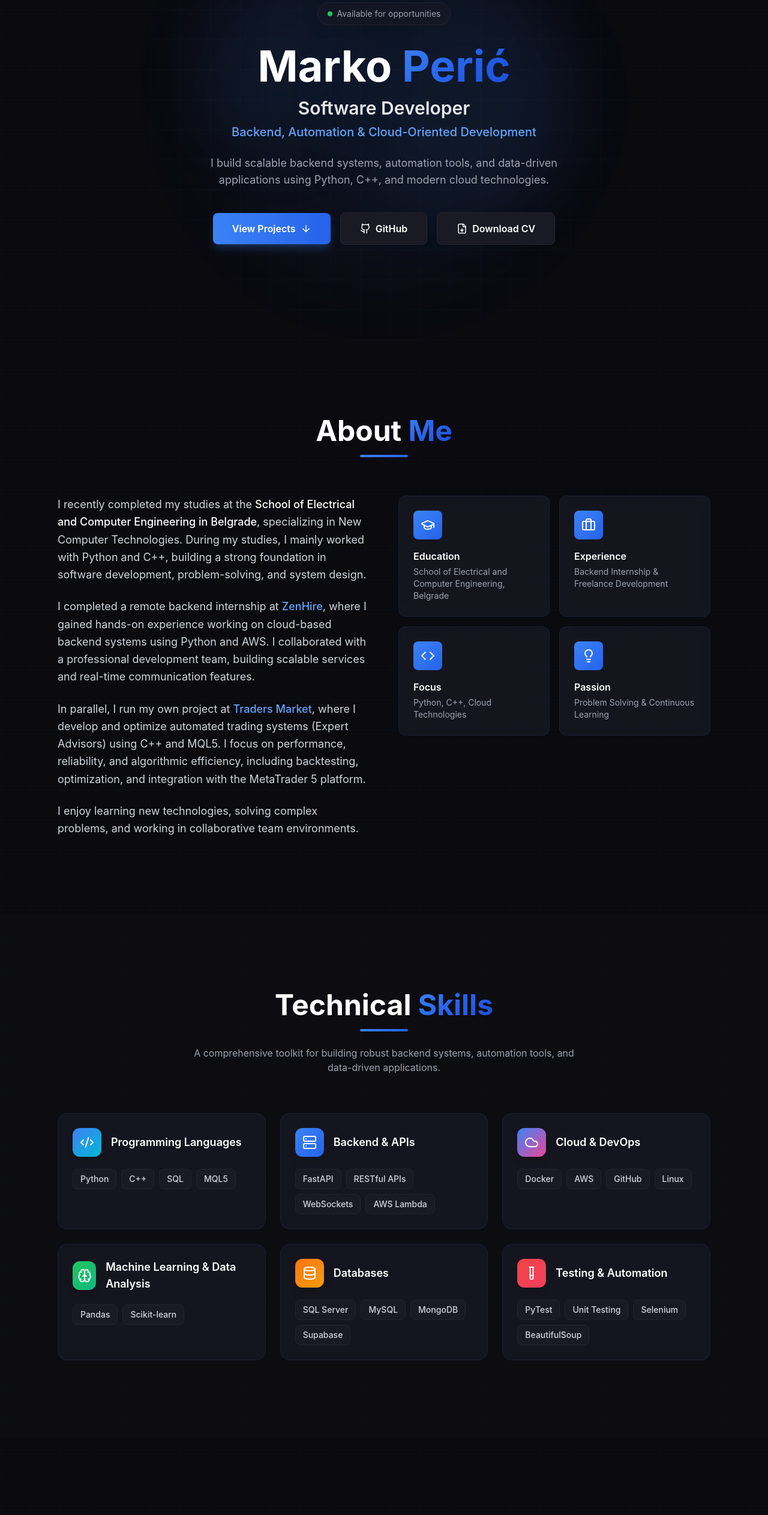
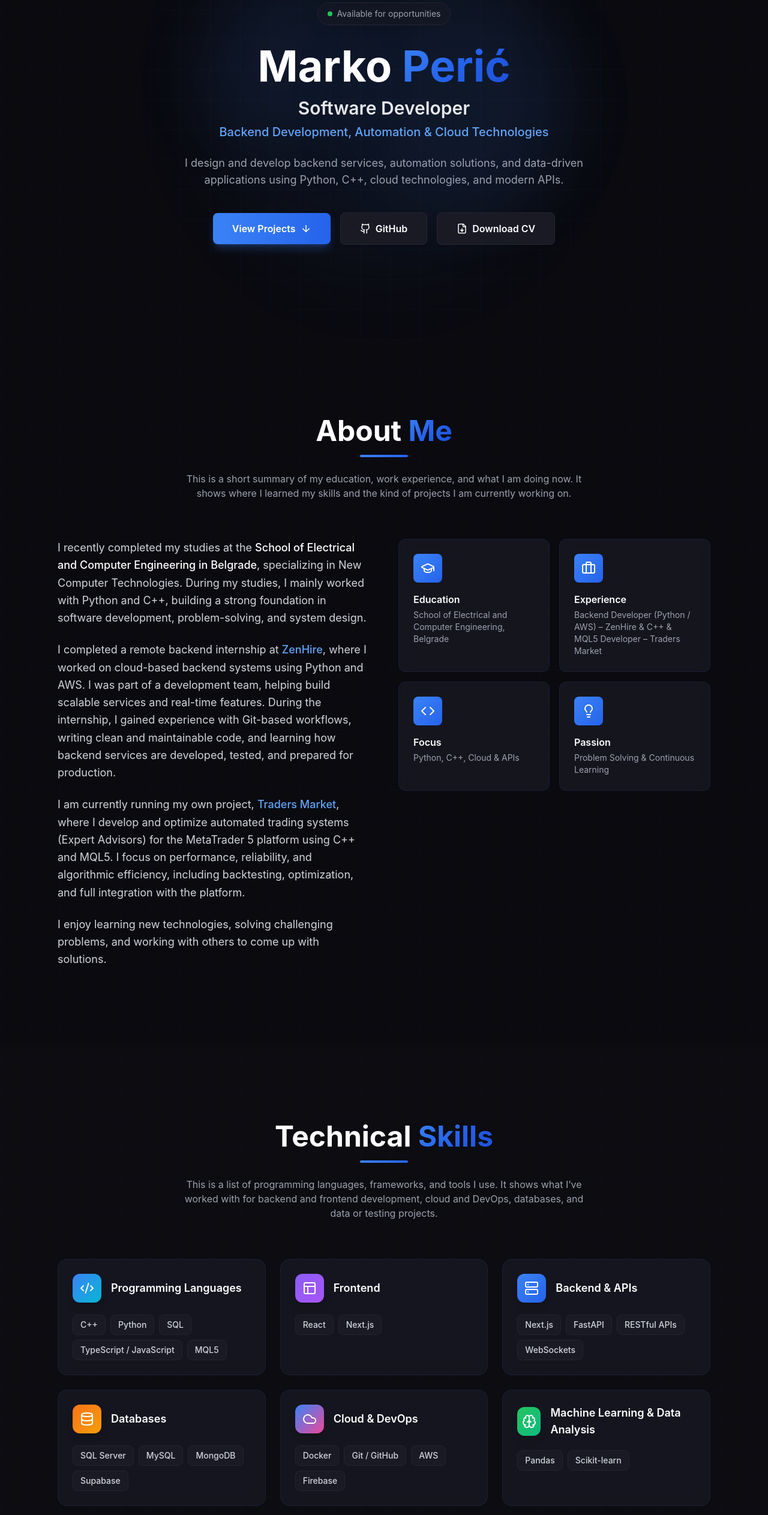
Before and after one commit to markop037/marko-peric-portfolio, a Next.js app: page / in a window 1280 px wide. Shown: the part 234-2759 px from the top of the page at 60% size. Built offline with nearby package versions, Linux system fonts and the light colour scheme.

Commit message:
update: revised website text

```diff
--- a/src/app/layout.tsx
+++ b/src/app/layout.tsx
@@ -4,7 +4,7 @@ import "./globals.css";
 export const metadata: Metadata = {
   title: "Marko Perić | Software Developer",
   description:
-    "Backend, Automation & Cloud-Oriented Development. I build scalable backend systems, automation tools, and data-driven applications using Python, C++, and modern cloud technologies.",
+    "Backend Development, Automation & Cloud Technologies. I design and develop backend services, automation solutions, and data-driven applications using Python, C++, cloud technologies, and modern APIs.",
   keywords: [
     "Software Developer",
     "Backend Developer",
@@ -20,7 +20,7 @@ export const metadata: Metadata = {
   openGraph: {
     title: "Marko Perić | Software Developer",
     description:
-      "Backend, Automation & Cloud-Oriented Development. Building scalable systems with Python, C++, and cloud technologies.",
+      "Backend Development, Automation & Cloud Technologies. Building backend services and automation with Python, C++, cloud technologies, and modern APIs.",
     type: "website",
     locale: "en_US",
   },
@@ -28,7 +28,7 @@ export const metadata: Metadata = {
     card: "summary_large_image",
     title: "Marko Perić | Software Developer",
     description:
-      "Backend, Automation & Cloud-Oriented Development. Building scalable systems with Python, C++, and cloud technologies.",
+      "Backend Development, Automation & Cloud Technologies. Building backend services and automation with Python, C++, cloud technologies, and modern APIs.",
   },
   robots: {
     index: true,
--- a/src/components/About.tsx
+++ b/src/components/About.tsx
@@ -18,12 +18,12 @@ export default function About() {
     {
       icon: Briefcase,
       title: "Experience",
-      text: "Backend Internship & Freelance Development",
+      text: "Backend Developer (Python / AWS) – ZenHire & C++ & MQL5 Developer – Traders Market",
     },
     {
       icon: Code,
       title: "Focus",
-      text: "Python, C++, Cloud Technologies",
+      text: "Python, C++, Cloud & APIs",
     },
     {
       icon: Lightbulb,
@@ -46,6 +46,9 @@ export default function About() {
             About <span className="gradient-text">Me</span>
           </h2>
           <div className="w-20 h-1 bg-gradient-to-r from-blue-500 to-blue-600 mx-auto rounded-full" />
+          <p className="text-gray-400 mt-6 max-w-2xl mx-auto">
+            This is a short summary of my education, work experience, and what I am doing now. It shows where I learned my skills and the kind of projects I am currently working on.
+          </p>
         </motion.div>
 
         <div className="grid lg:grid-cols-2 gap-12 items-start">
@@ -69,23 +72,25 @@ export default function About() {
             <p className="text-gray-300 text-lg leading-relaxed">
               I completed a remote backend internship at{" "}
               <span className="text-blue-400 font-medium">ZenHire</span>, where I
-              gained hands-on experience working on cloud-based backend systems using
-              Python and AWS. I collaborated with a professional development team,
-              building scalable services and real-time communication features.
+              worked on cloud-based backend systems using Python and AWS. I was part of
+              a development team, helping build scalable services and real-time
+              features. During the internship, I gained experience with Git-based
+              workflows, writing clean and maintainable code, and learning how backend
+              services are developed, tested, and prepared for production.
             </p>
 
             <p className="text-gray-300 text-lg leading-relaxed">
-              In parallel, I run my own project at{" "}
+              I am currently running my own project,{" "}
               <span className="text-blue-400 font-medium">Traders Market</span>, where
-              I develop and optimize automated trading systems (Expert Advisors) using
-              C++ and MQL5. I focus on performance, reliability, and algorithmic
-              efficiency, including backtesting, optimization, and integration with the
-              MetaTrader 5 platform.
+              I develop and optimize automated trading systems (Expert Advisors) for
+              the MetaTrader 5 platform using C++ and MQL5. I focus on performance, reliability, and
+              algorithmic efficiency, including backtesting, optimization, and full
+              integration with the platform.
             </p>
 
             <p className="text-gray-300 text-lg leading-relaxed">
-              I enjoy learning new technologies, solving complex problems, and working
-              in collaborative team environments.
+              I enjoy learning new technologies, solving challenging problems, and
+              working with others to come up with solutions.
             </p>
           </motion.div>
 
--- a/src/components/Contact.tsx
+++ b/src/components/Contact.tsx
@@ -28,7 +28,7 @@ const contactLinks = [
     name: "GitHub",
     icon: Github,
     href: "https://github.com/markop037",
-    value: "github.com/markop037",
+    value: "Check out my projects",
     color: "from-gray-600 to-gray-800",
     isEmail: false,
   },
@@ -65,8 +65,7 @@ export default function Contact() {
           </h2>
           <div className="w-20 h-1 bg-gradient-to-r from-blue-500 to-blue-600 mx-auto rounded-full" />
           <p className="text-gray-400 mt-6 max-w-xl mx-auto">
-            I&apos;m currently open to new opportunities. Whether you have a question,
-            a project idea, or just want to say hi, feel free to reach out!
+            Ways to get in touch: email address (with copy), links to LinkedIn and GitHub, and a form to send a message directly from the site.
           </p>
         </motion.div>
 
--- a/src/components/Experience.tsx
+++ b/src/components/Experience.tsx
@@ -11,12 +11,12 @@ const experiences = [
     company: "Traders Market",
     type: "Freelance, Remote",
     period: "June 2025 – Present",
-    website: "https://www.tradersmarket.io",
+    website: "https://www.tradersmarket.io/",
     responsibilities: [
-      "Developed automated trading systems (Expert Advisors) using C++ and MQL5",
-      "Performed strategy development, backtesting, and optimization",
-      "Integrated Supabase for license management and client deployment",
-      "Delivered custom solutions and provided ongoing technical support",
+      "Developing and optimizing automated trading systems (Expert Advisors) for MetaTrader 5 using C++ and MQL5",
+      "Conducting strategy design, backtesting, and performance optimization for algorithmic trading",
+      "Integrating trading systems with full platform functionality for reliability and efficiency",
+      "Managing deployment, client access, and ongoing technical support",
     ],
     current: true,
   },
@@ -54,6 +54,9 @@ export default function Experience() {
             Work <span className="gradient-text">Experience</span>
           </h2>
           <div className="w-20 h-1 bg-gradient-to-r from-blue-500 to-blue-600 mx-auto rounded-full" />
+          <p className="text-gray-400 mt-6 max-w-2xl mx-auto">
+            This is a timeline of my work experience. For each role, it shows when I worked there, what kind of work it was, and the main tasks I did.
+          </p>
         </motion.div>
 
         {/* Timeline */}
@@ -88,17 +91,19 @@ export default function Experience() {
                   <div className="flex flex-wrap items-start justify-between gap-2 mb-4">
                     <div>
                       <h3 className="text-xl font-bold text-white">{exp.title}</h3>
-                      <div className="flex items-center gap-2 mt-1">
-                        <span className="text-blue-400 font-semibold">{exp.company}</span>
-                        {exp.website && (
+                      <div className="flex flex-wrap items-center gap-2 mt-1">
+                        {exp.website ? (
                           <a
                             href={exp.website}
                             target="_blank"
                             rel="noopener noreferrer"
-                            className="text-gray-500 hover:text-blue-400 transition-colors"
+                            className="inline-flex items-center gap-1.5 text-blue-400 font-semibold hover:text-blue-300 underline underline-offset-2 transition-colors"
                           >
-                            <ExternalLink size={14} />
+                            {exp.company}
+                            <ExternalLink size={14} className="flex-shrink-0" />
                           </a>
+                        ) : (
+                          <span className="text-blue-400 font-semibold">{exp.company}</span>
                         )}
                       </div>
                     </div>
--- a/src/components/Footer.tsx
+++ b/src/components/Footer.tsx
@@ -1,7 +1,7 @@
 "use client";
 
 import { motion } from "framer-motion";
-import { Github, Linkedin, Mail, Heart } from "lucide-react";
+import { Github, Linkedin, Mail } from "lucide-react";
 import { useState } from "react";
 
 const EMAIL_ADDRESS = "marko.peric2102@gmail.com";
@@ -116,8 +116,7 @@ export default function Footer() {
             className="text-center md:text-right"
           >
             <p className="text-gray-500 text-sm flex items-center gap-1 justify-center md:justify-end">
-              © {currentYear} Marko Perić. Built with
-              <Heart size={14} className="text-red-500 inline" />
+              © 2026 Marko Perić
             </p>
           </motion.div>
         </div>
--- a/src/components/GitHub.tsx
+++ b/src/components/GitHub.tsx
@@ -52,8 +52,7 @@ export default function GitHub() {
               transition={{ duration: 0.5, delay: 0.4 }}
               className="text-gray-400 text-lg mb-8 max-w-xl mx-auto"
             >
-              You can find my full source code, experiments, and ongoing projects on GitHub.
-              Check out my repositories to see what I&apos;m working on.
+              A direct link to the GitHub profile. From there you can browse public repositories, view source code, and see ongoing or past work.
             </motion.p>
 
             {/* Stats/Features */}
--- a/src/components/Hero.tsx
+++ b/src/components/Hero.tsx
@@ -59,7 +59,7 @@ export default function Hero() {
           transition={{ duration: 0.5, delay: 0.3 }}
           className="text-lg sm:text-xl text-blue-400 font-medium mb-6"
         >
-          Backend, Automation & Cloud-Oriented Development
+          Backend Development, Automation & Cloud Technologies
         </motion.p>
 
         {/* Short intro */}
@@ -69,8 +69,8 @@ export default function Hero() {
           transition={{ duration: 0.5, delay: 0.4 }}
           className="text-base sm:text-lg text-gray-400 max-w-2xl mx-auto mb-10 leading-relaxed"
         >
-          I build scalable backend systems, automation tools, and data-driven applications
-          using Python, C++, and modern cloud technologies.
+          I design and develop backend services, automation solutions, and data-driven applications
+          using Python, C++, cloud technologies, and modern APIs.
         </motion.p>
 
         {/* CTA Buttons */}
--- a/src/components/Projects.tsx
+++ b/src/components/Projects.tsx
@@ -3,9 +3,36 @@
 import { motion } from "framer-motion";
 import { useInView } from "framer-motion";
 import { useRef } from "react";
-import { Github, ExternalLink, Wallet, Home } from "lucide-react";
+import { Github, ExternalLink, Wallet, Home, Store } from "lucide-react";
 
 const projects = [
+  {
+    title: "Traders Market",
+    subtitle: "MetaTrader 5 Trading Bots & Strategy Marketplace",
+    icon: Store,
+    features: [
+      "Secure Authentication",
+      "Trading Bot Catalog & Backtest Visuals",
+      "Stripe Payments",
+      "User Dashboard",
+      "Email & PDF Delivery",
+    ],
+    technologies: [
+      "Next.js",
+      "React",
+      "TypeScript",
+      "Tailwind CSS",
+      "Firebase (Auth, Firestore)",
+      "Supabase (storage & DB)",
+      "Stripe",
+      "Resend",
+    ],
+    description:
+      "Full-stack marketplace for MetaTrader 5 Expert Advisors with secure user authentication, subscription management, a responsive and intuitive UI, and seamless access to trading tools and resources.",
+    github: null,
+    liveUrl: "https://www.tradersmarket.io/",
+    color: "from-amber-500 to-orange-500",
+  },
   {
     title: "MyWallet",
     subtitle: "Personal Finance & Expense Tracker App",
@@ -18,12 +45,12 @@ const projects = [
     ],
     technologies: ["Python", "PySide6", "SQLAlchemy", "SQL Server", "PyTest"],
     description:
-      "Built a secure personal finance management application with SQLAlchemy and SQL Server. Developed a real-time PySide6 dashboard with interactive charts for tracking income, expenses, and balances.",
+      "Built a secure finance management app using Python, SQLAlchemy & SQL Server. Developed a real-time PySide6 dashboard with interactive charts.",
     github: "https://github.com/markop037/mywallet_project",
     color: "from-green-500 to-emerald-500",
   },
   {
-    title: "Apartment Price Prediction",
+    title: "Apartment Price Prediction Application",
     subtitle: "Machine Learning Application",
     icon: Home,
     features: [
@@ -41,7 +68,7 @@ const projects = [
       "Selenium",
     ],
     description:
-      "Developed a machine learning application for apartment price prediction using web scraping and regression models. Built an interactive PySide6 GUI for real-time price estimation.",
+      "Developed an ML app for apartment price prediction using web scraping. Built regression models and a PySide6 GUI for real-time estimates.",
     github: "https://github.com/markop037/belgrade_housing_analysis",
     color: "from-blue-500 to-cyan-500",
   },
@@ -66,8 +93,7 @@ export default function Projects() {
           </h2>
           <div className="w-20 h-1 bg-gradient-to-r from-blue-500 to-blue-600 mx-auto rounded-full" />
           <p className="text-gray-400 mt-6 max-w-2xl mx-auto">
-            A selection of projects showcasing my skills in backend development,
-            data analysis, and building user-friendly applications.
+            This is a collection of my key projects. For each one, I show a short description, main features, technologies used, and a link to the code or repository.
           </p>
         </motion.div>
 
@@ -98,14 +124,30 @@ export default function Projects() {
                       <p className="text-gray-400 text-sm">{project.subtitle}</p>
                     </div>
                   </div>
+                  <div className="flex items-center gap-1">
+                    {project.liveUrl && (
+                      <a
+                        href={project.liveUrl}
+                        target="_blank"
+                        rel="noopener noreferrer"
+                        className="p-2 text-gray-400 hover:text-white hover:bg-dark-600 rounded-lg transition-all"
+                        aria-label="Visit live site"
+                      >
+                        <ExternalLink size={20} />
+                      </a>
+                    )}
+                    {project.github && (
                       <a
                         href={project.github}
                         target="_blank"
                         rel="noopener noreferrer"
                         className="p-2 text-gray-400 hover:text-white hover:bg-dark-600 rounded-lg transition-all"
+                        aria-label="View on GitHub"
                       >
                         <Github size={20} />
                       </a>
+                    )}
+                  </div>
                 </div>
 
                 {/* Features */}
@@ -139,12 +181,29 @@ export default function Projects() {
                   </div>
                 </div>
 
-                {/* View Project Link */}
+                {/* Project Links */}
+                <div className="mt-6 flex flex-wrap gap-4">
+                  {project.liveUrl && (
+                    <motion.a
+                      href={project.liveUrl}
+                      target="_blank"
+                      rel="noopener noreferrer"
+                      className="inline-flex items-center gap-2 text-blue-400 hover:text-blue-300 font-medium text-sm group/link"
+                      whileHover={{ x: 5 }}
+                    >
+                      Visit live site
+                      <ExternalLink
+                        size={16}
+                        className="group-hover/link:translate-x-1 transition-transform"
+                      />
+                    </motion.a>
+                  )}
+                  {project.github && (
                     <motion.a
                       href={project.github}
                       target="_blank"
                       rel="noopener noreferrer"
-                  className="mt-6 inline-flex items-center gap-2 text-blue-400 hover:text-blue-300 font-medium text-sm group/link"
+                      className="inline-flex items-center gap-2 text-blue-400 hover:text-blue-300 font-medium text-sm group/link"
                       whileHover={{ x: 5 }}
                     >
                       View on GitHub
@@ -153,6 +212,8 @@ export default function Projects() {
                         className="group-hover/link:translate-x-1 transition-transform"
                       />
                     </motion.a>
+                  )}
+                </div>
               </div>
             </motion.div>
           ))}
--- a/src/components/Skills.tsx
+++ b/src/components/Skills.tsx
@@ -5,6 +5,7 @@ import { useInView } from "framer-motion";
 import { useRef } from "react";
 import {
   Code2,
+  Layout,
   Server,
   Cloud,
   Brain,
@@ -16,19 +17,31 @@ const skillCategories = [
   {
     title: "Programming Languages",
     icon: Code2,
-    skills: ["Python", "C++", "SQL", "MQL5"],
+    skills: ["C++", "Python", "SQL", "TypeScript / JavaScript", "MQL5"],
     color: "from-blue-500 to-cyan-500",
+  },
+  {
+    title: "Frontend",
+    icon: Layout,
+    skills: ["React", "Next.js"],
+    color: "from-violet-500 to-purple-500",
   },
   {
     title: "Backend & APIs",
     icon: Server,
-    skills: ["FastAPI", "RESTful APIs", "WebSockets", "AWS Lambda"],
+    skills: ["Next.js", "FastAPI", "RESTful APIs", "WebSockets"],
     color: "from-blue-500 to-blue-600",
+  },
+  {
+    title: "Databases",
+    icon: Database,
+    skills: ["SQL Server", "MySQL", "MongoDB", "Supabase"],
+    color: "from-orange-500 to-amber-500",
   },
   {
     title: "Cloud & DevOps",
     icon: Cloud,
-    skills: ["Docker", "AWS", "GitHub", "Linux"],
+    skills: ["Docker", "Git / GitHub", "AWS", "Firebase"],
     color: "from-blue-500 to-pink-500",
   },
   {
@@ -38,15 +51,9 @@ const skillCategories = [
     color: "from-green-500 to-emerald-500",
   },
   {
-    title: "Databases",
-    icon: Database,
-    skills: ["SQL Server", "MySQL", "MongoDB", "Supabase"],
-    color: "from-orange-500 to-amber-500",
-  },
-  {
     title: "Testing & Automation",
     icon: TestTube,
-    skills: ["PyTest", "Unit Testing", "Selenium", "BeautifulSoup"],
+    skills: ["PyTest", "Selenium", "BeautifulSoup"],
     color: "from-red-500 to-rose-500",
   },
 ];
@@ -70,8 +77,7 @@ export default function Skills() {
           </h2>
           <div className="w-20 h-1 bg-gradient-to-r from-blue-500 to-blue-600 mx-auto rounded-full" />
           <p className="text-gray-400 mt-6 max-w-2xl mx-auto">
-            A comprehensive toolkit for building robust backend systems, automation tools,
-            and data-driven applications.
+            This is a list of programming languages, frameworks, and tools I use. It shows what I’ve worked with for backend and frontend development, cloud and DevOps, databases, and data or testing projects.
           </p>
         </motion.div>
 
```
Lines whose indentation alone changed are shown as unchanged.
